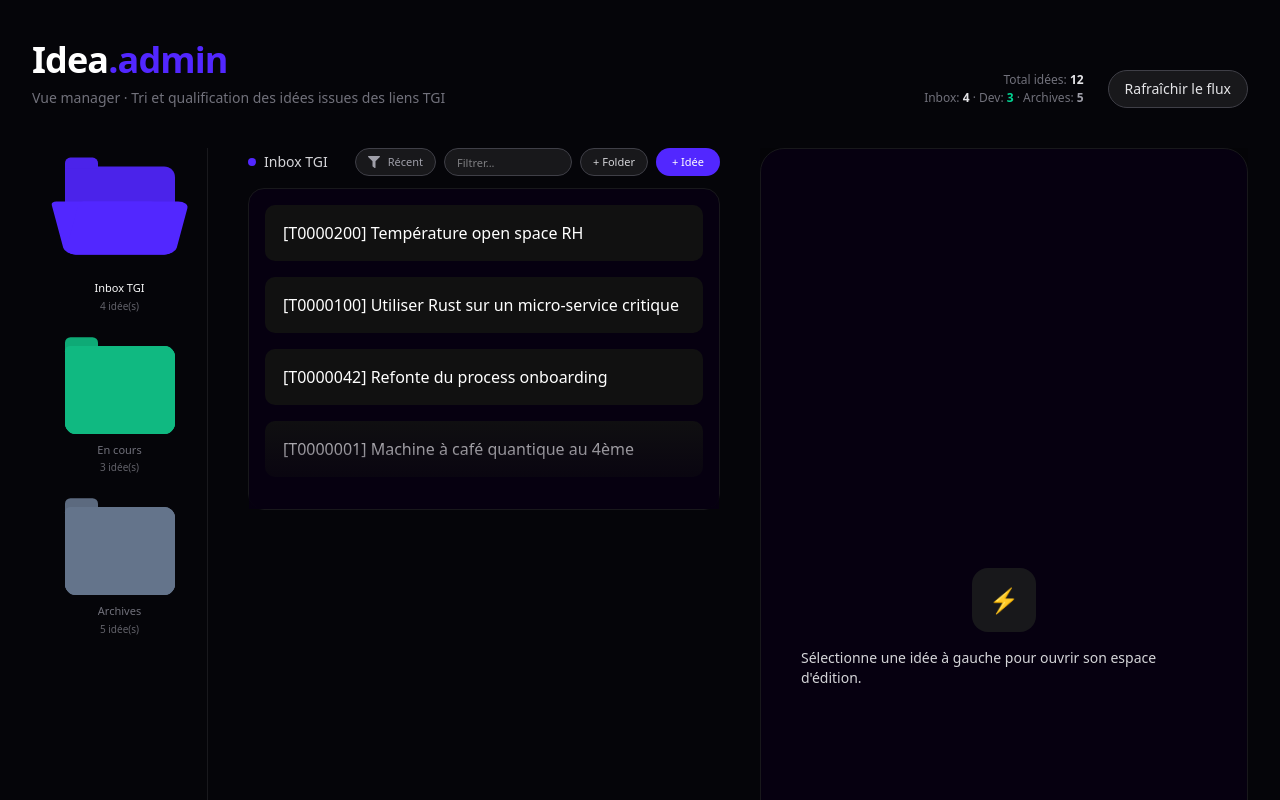
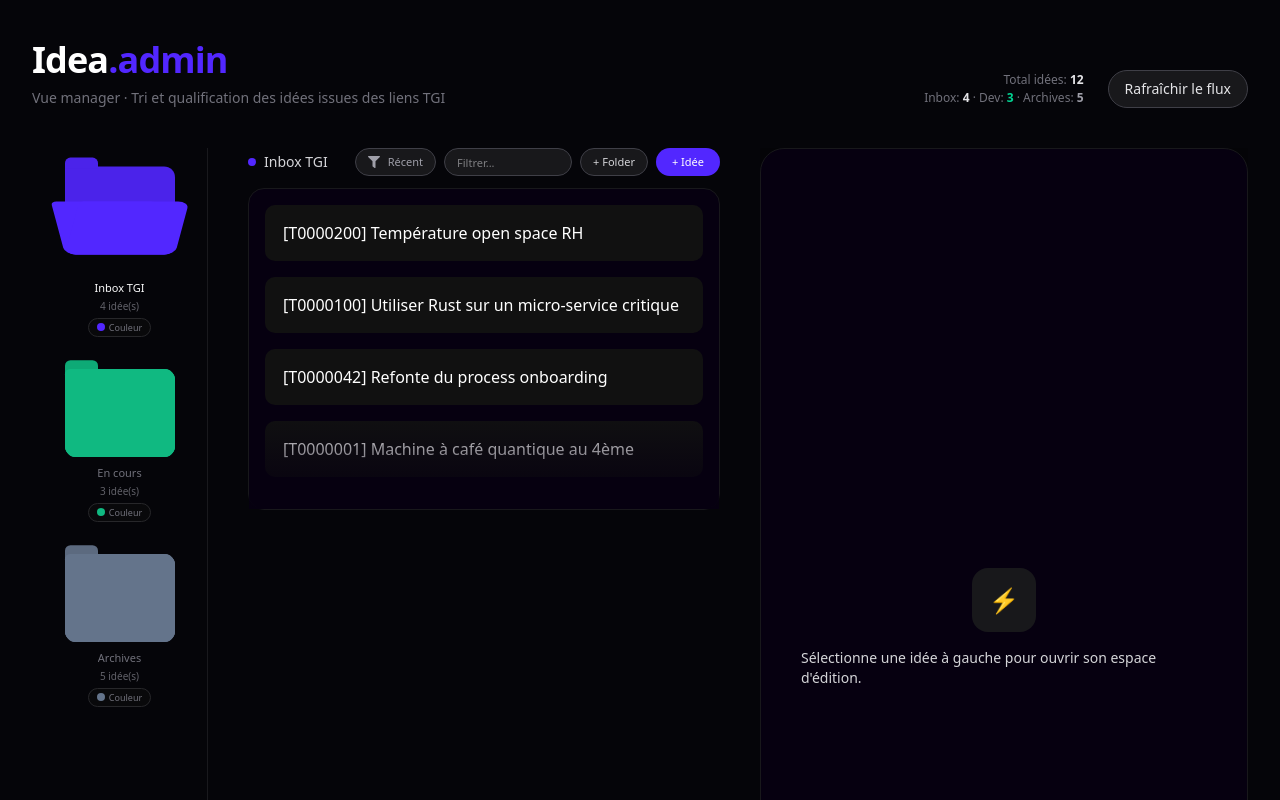
Before and after one commit to Priveetee/idea, a Next.js app: page /admin in a window 1280 px wide. Built offline with nearby package versions, Linux system fonts and the light colour scheme.

Commit message:
feat: Add folder color customization

```diff
--- a/src/app/admin/_components/admin-sidebar.tsx
+++ b/src/app/admin/_components/admin-sidebar.tsx
@@ -11,7 +11,23 @@ type AdminSidebarProps = {
   activeStatus: IdeaStatus | string;
   changeStatusAction: (_: IdeaStatus | string) => void;
   renameFolderAction: (_: { id: string; label: string }) => void;
+  changeFolderColorAction: (_: { id: string; color: string }) => void;
 };
+
+const PALETTE_COLORS = [
+  "#5227FF",
+  "#3b82f6",
+  "#0ea5e9",
+  "#22c55e",
+  "#eab308",
+  "#f97316",
+  "#ef4444",
+  "#ec4899",
+  "#a855f7",
+  "#6366f1",
+  "#14b8a6",
+  "#64748b",
+];
 
 export function AdminSidebar({
   folders,
@@ -19,9 +35,11 @@ export function AdminSidebar({
   activeStatus,
   changeStatusAction,
   renameFolderAction,
+  changeFolderColorAction,
 }: AdminSidebarProps) {
   const [editingId, setEditingId] = useState<string | null>(null);
   const [draftLabel, setDraftLabel] = useState("");
+  const [colorMenuId, setColorMenuId] = useState<string | null>(null);
 
   const getCountForFolder = (folderId: string) =>
     ideas.filter((idea) => idea.status === folderId).length;
@@ -29,6 +47,7 @@ export function AdminSidebar({
   const startEditing = (folder: FolderConfig) => {
     setEditingId(folder.id as string);
     setDraftLabel(folder.label);
+    setColorMenuId(null);
   };
 
   const commitEditing = () => {
@@ -40,6 +59,16 @@ export function AdminSidebar({
     setEditingId(null);
   };
 
+  const toggleColorMenu = (id: string) => {
+    setColorMenuId((current) => (current === id ? null : id));
+    setEditingId(null);
+  };
+
+  const handleColorChange = (id: string, color: string) => {
+    changeFolderColorAction({ id, color });
+    setColorMenuId(null);
+  };
+
   return (
     <div className="col-span-2 border-r border-zinc-800/60">
       <div className="folders-scroll h-[calc(100vh-80px)] overflow-y-auto pt-10 pb-8">
@@ -48,6 +77,7 @@ export function AdminSidebar({
             const count = getCountForFolder(folder.id as string);
             const isActive = activeStatus === folder.id;
             const isEditing = editingId === folder.id;
+            const showColorMenu = colorMenuId === folder.id;
 
             return (
               <div
@@ -95,6 +125,39 @@ export function AdminSidebar({
                   <div className="mt-0.5 text-[10px] opacity-60">
                     {count} idée(s)
                   </div>
+
+                  <button
+                    type="button"
+                    onClick={() => toggleColorMenu(folder.id as string)}
+                    className="mt-1 inline-flex items-center gap-1 rounded-full border border-zinc-800 bg-zinc-950 px-2 py-0.5 text-[9px] text-zinc-500 transition hover:border-zinc-600 hover:text-zinc-200"
+                  >
+                    <span
+                      className="h-2 w-2 rounded-full"
+                      style={{ backgroundColor: folder.color }}
+                    />
+                    Couleur
+                  </button>
+
+                  {showColorMenu && (
+                    <div className="mt-2 rounded-2xl border border-zinc-800 bg-[#050509] px-2 py-2 text-[9px] text-zinc-400 shadow-xl">
+                      <div className="mb-1 px-1 text-[9px] uppercase tracking-[0.16em] text-zinc-500">
+                        Palette
+                      </div>
+                      <div className="grid grid-cols-6 gap-1">
+                        {PALETTE_COLORS.map((color) => (
+                          <button
+                            key={color}
+                            type="button"
+                            onClick={() =>
+                              handleColorChange(folder.id as string, color)
+                            }
+                            className="h-4 w-4 rounded-full border border-zinc-800 hover:scale-110"
+                            style={{ backgroundColor: color }}
+                          />
+                        ))}
+                      </div>
+                    </div>
+                  )}
                 </div>
               </div>
             );
--- a/src/app/admin/page.tsx
+++ b/src/app/admin/page.tsx
@@ -7,8 +7,6 @@ import {
   type IdeaStatus,
   type IdeaItem,
   type FolderConfig,
-  type IdeaLink,
-  type IdeaBullet,
 } from "@/lib/mock-data";
 import { AdminHeader } from "./_components/admin-header";
 import { AdminSidebar } from "./_components/admin-sidebar";
@@ -20,15 +18,6 @@ type SelectedIdea = {
   index: number;
   label: string;
   id: string;
-};
-
-type IdeaDetailsPayload = {
-  id: string;
-  managerSummary: string;
-  managerContent: string;
-  managerLinks: IdeaLink[];
-  managerBullets: IdeaBullet[];
-  managerNote: string;
 };
 
 function generateFolderId(existing: FolderConfig[]): string {
@@ -116,7 +105,18 @@ export default function AdminPage() {
     setFolders((prev) => prev.map((f) => (f.id === id ? { ...f, label } : f)));
   };
 
-  const handleUpdateIdeaDetails = (payload: IdeaDetailsPayload) => {
+  const handleChangeFolderColor = (id: string, color: string) => {
+    setFolders((prev) => prev.map((f) => (f.id === id ? { ...f, color } : f)));
+  };
+
+  const handleUpdateIdeaDetails = (payload: {
+    id: string;
+    managerSummary: string;
+    managerContent: string;
+    managerLinks: IdeaItem["managerLinks"];
+    managerBullets: IdeaItem["managerBullets"];
+    managerNote: string;
+  }) => {
     setIdeas((prev) =>
       prev.map((idea) =>
         idea.id === payload.id
@@ -158,6 +158,9 @@ export default function AdminPage() {
           activeStatus={activeStatus}
           changeStatusAction={handleChangeStatus}
           renameFolderAction={({ id, label }) => handleRenameFolder(id, label)}
+          changeFolderColorAction={({ id, color }) =>
+            handleChangeFolderColor(id, color)
+          }
         />
         <AdminIdeaList
           activeStatus={activeStatus}
```
